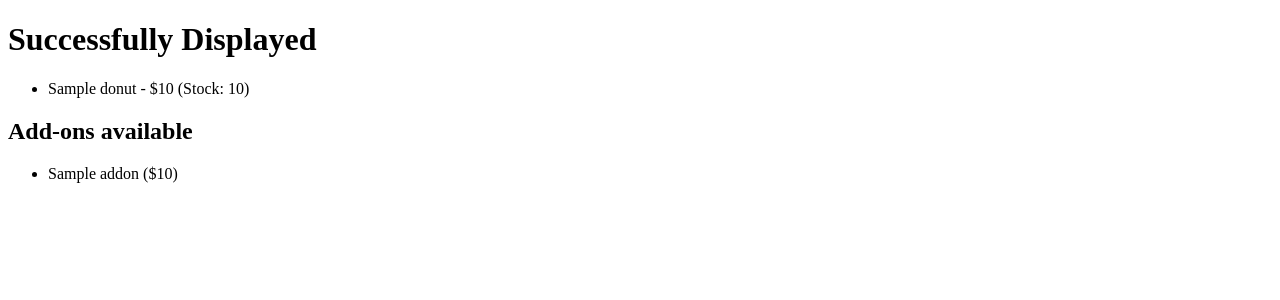
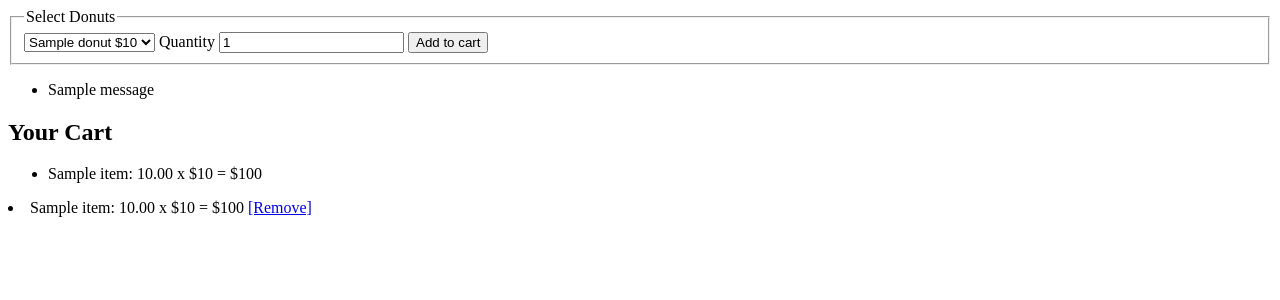
Before and after one commit to st25034/CSC2-flask-internal, a Flask app: template templates/index.html in a window 1280 px wide. Shown: the top 300 px of the page. Run offline with Flask 3, Linux system fonts and the light colour scheme; the template is opened without the code that fills it: most values are stand-ins (such as "Sample title", 1, 10 or a date in 2020); one stand-in notice (Sample message) is shown.

Commit message:
Added donut selection form and cart display

```diff
--- a/templates/index.html
+++ b/templates/index.html
@@ -6,20 +6,46 @@
     <title>Document</title>
 </head>
 <body>
-    <h1>Successfully Displayed</h1>
+<form action="{{ url_for('add_to_cart')}}" method="post">
+    <fieldset>
+        <legend for="donut">Select Donuts</legend>
+        <select name="donut" id="donut">
+            {% for donut, details in donuts.items() %}
+            <option value="{{ donut }}">{{ donut }} ${{ details ['price'] }}</option>
+            {% endfor %}
+        </select>
+        <label for="quantity">Quantity</label>
+        <input type="number" name="quantity" value="1" min="1">
+        <button type="submit">Add to cart</button>
+    </fieldset>
+</form>
+{% with messages = get_flashed_messages() %}
+    {% if messages %}
+        <ul class="flashes">
+            {% for message in messages %}
+                <li>{{ message }}</li>
+            {% endfor %}
+        </ul>
+    {% endif %}
+{% endwith %}
 
+<h2>Your Cart</h2>
+{% if cart %}
     <ul>
-        {%for donut, details in donuts.items() %}
-        <li>{{ donut }} - ${{ details ['price'] }} (Stock: {{ details ['stock'] }})</li>
+        {% for item, details in cart.items()%}
+            <li>{{ item }}: {{ '%.2f' % details ['quantity'] }} x
+                                        ${{ details['price'] }}
+                = ${{ details ['quantity'] * details ['price'] }}
+            </li>
         {% endfor %}
     </ul>
+{% else %}
+    <p>Your cart is empty</p>
+{% endif %}
 
-    <h2>Add-ons available</h2>
-
-    <ul>
-        {% for addon, details in addons.items() %}
-        <li>{{ addon }} (${{ details['price'] }})</li>
-        {% endfor %}
-    </ul>
+<li>{{ item }}: {{ '%.2f' % details ['quantity'] }} x ${{ details ['price'] }}
+    = ${{ details ['quantity'] * details ['price'] }}
+    <a href="{{ url_for('remove_from_cart', item=item) }}">[Remove]</a>
+</li>
 </body>
 </html>
```
